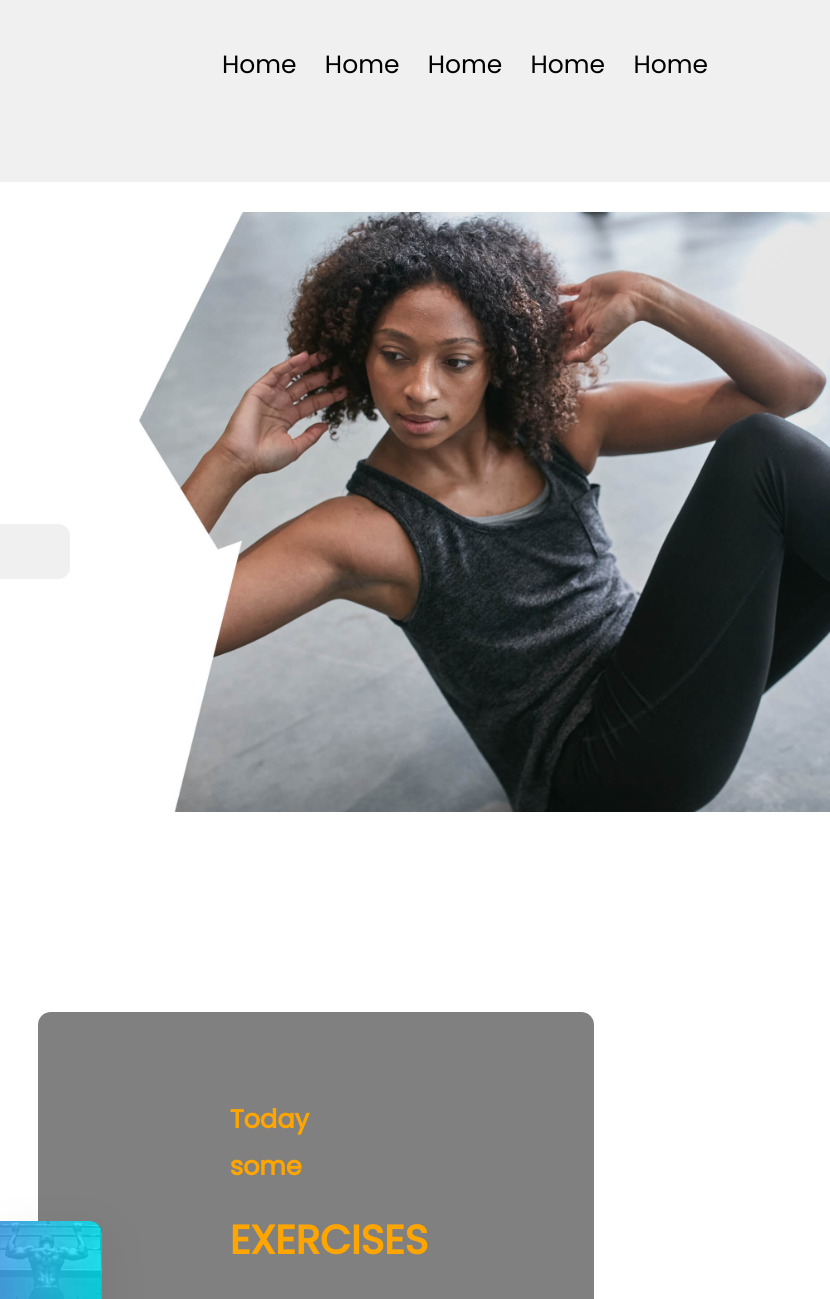
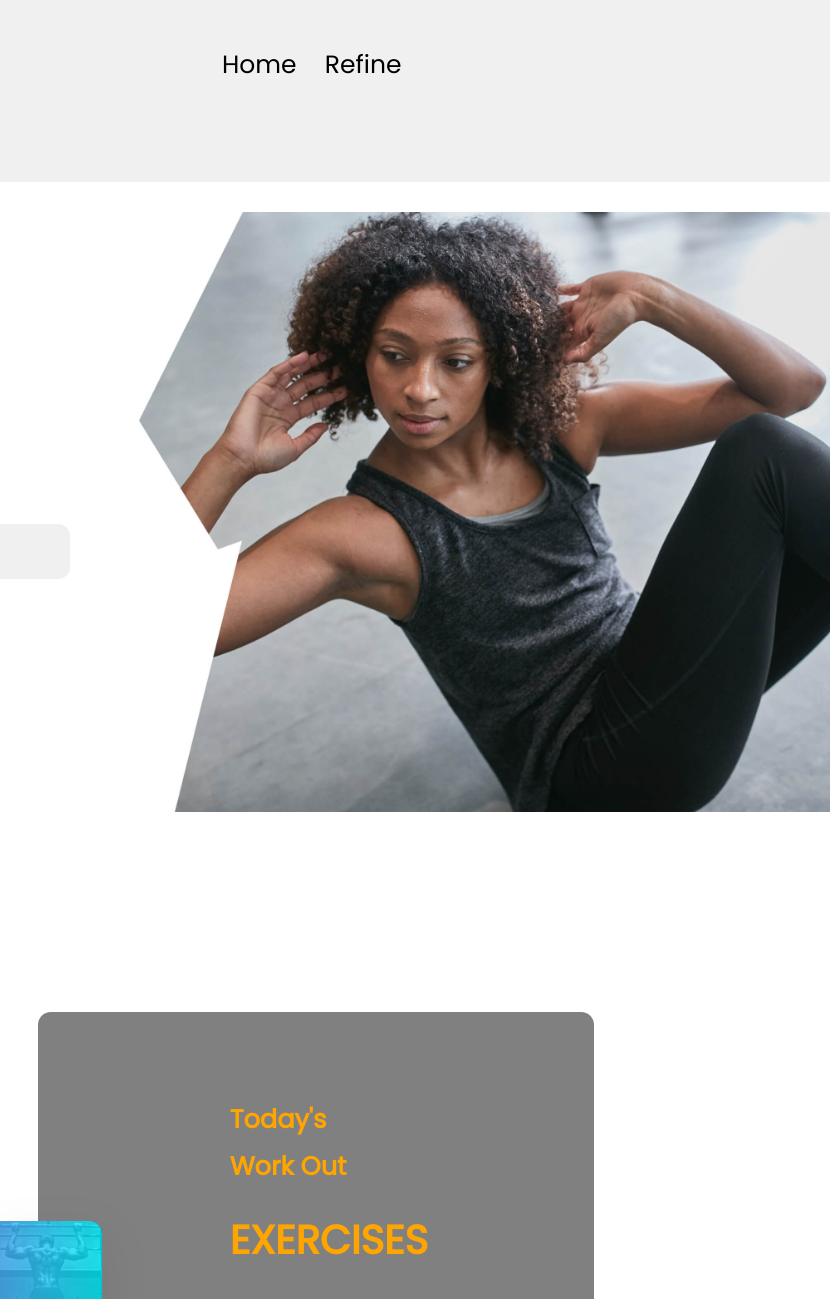
Before and after one commit to alvo254/Fitness-Hero, a plain HTML site: page index.html in a window 1280 px wide. Shown: the top 1299 px of the page, 450-1280 px from the left. Drawn offline with Linux system fonts and the light colour scheme; no server answers.

Commit message:
card update

```diff
--- a/assets/style.css
+++ b/assets/style.css
@@ -14,6 +14,7 @@ nav{
 }
 .jobmaster{
     display: flex;
+    margin-bottom: 100px;
 
     /* margin-top: 890; */
 
--- a/index.html
+++ b/index.html
@@ -16,10 +16,10 @@
                 </div>
                 <div class="links">
                     <a href=""><li>Home</li></a>
+                    <a href="#refine"><li>Refine</li></a>
+                    <!-- <a href=""><li>Home</li></a>
                     <a href=""><li>Home</li></a>
-                    <a href=""><li>Home</li></a>
-                    <a href=""><li>Home</li></a>
-                    <a href=""><li>Home</li></a>
+                    <a href=""><li>Home</li></a> -->
                 </div>
             </div>
 
@@ -43,7 +43,7 @@
 
     </header>
     <div class="jobmaster">
-        <div class="jobber">
+        <div id="refine" class="jobber">
             <h4>Fileter & <span>Refine</span></h4>
             <hr style="color: black;">
 
@@ -92,8 +92,8 @@
 
                 <div class="post_info">
                     <div class="post_ed">
-                        <span>Today</span>
-                        <span>some</span>
+                        <span>Today's</span>
+                        <span>Work Out</span>
                     </div>
                     <h1 class="post_title">Exercises</h1>
                     <p class="post_text">Lorem, ipsum dolor sit amet consectetur adipisicing elit.
```
